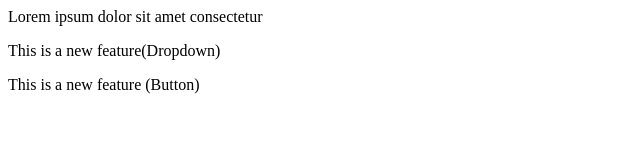
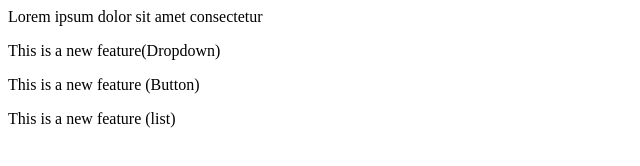
Before and after one commit to Parth6758/localrepo, a plain HTML site: page index.html in a window 1280 px wide. Shown: the whole page, without its empty margins (0-640 px from the left). Drawn offline with Linux system fonts and the light colour scheme.

Commit message:
Created list

```diff
--- a/index.html
+++ b/index.html
@@ -1,3 +1,4 @@
 <p>Lorem ipsum dolor sit amet consectetur </p>
 <p>This is a new feature(Dropdown)</p>
 <p>This is a new feature (Button)</p>
+<p>This is a new feature (list)</p>
```
